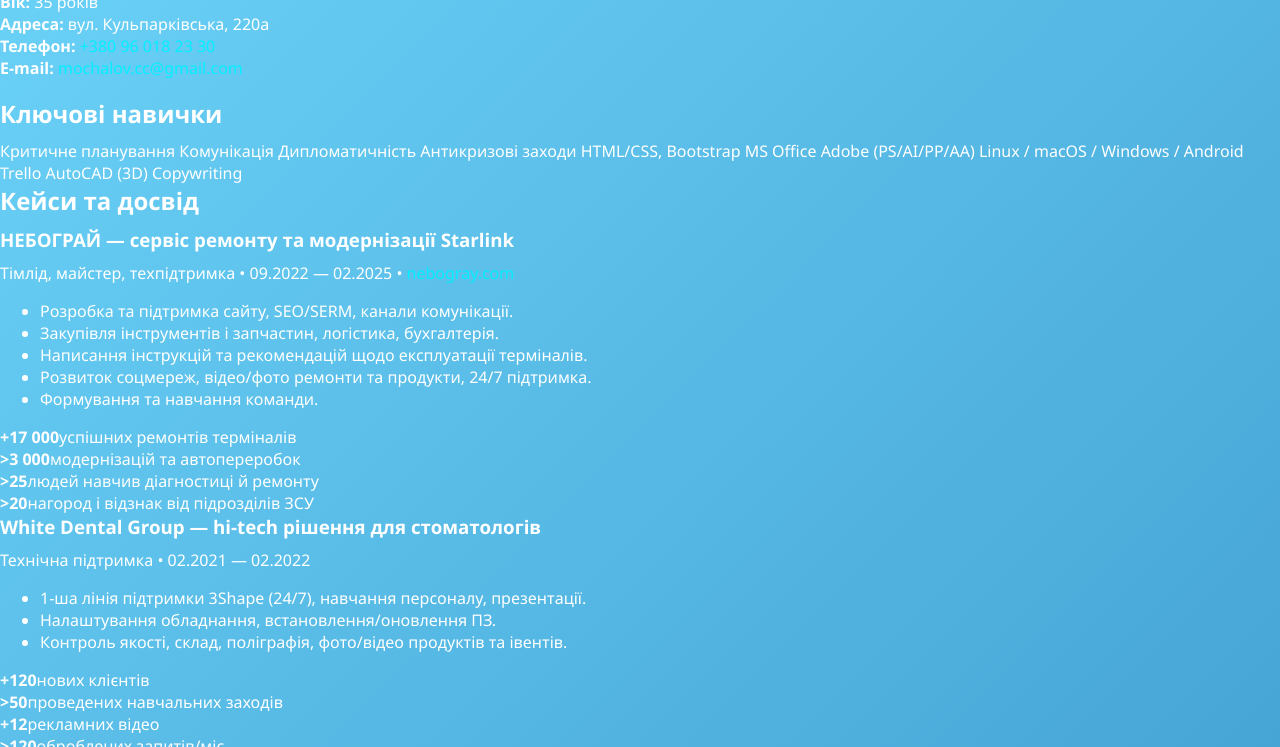
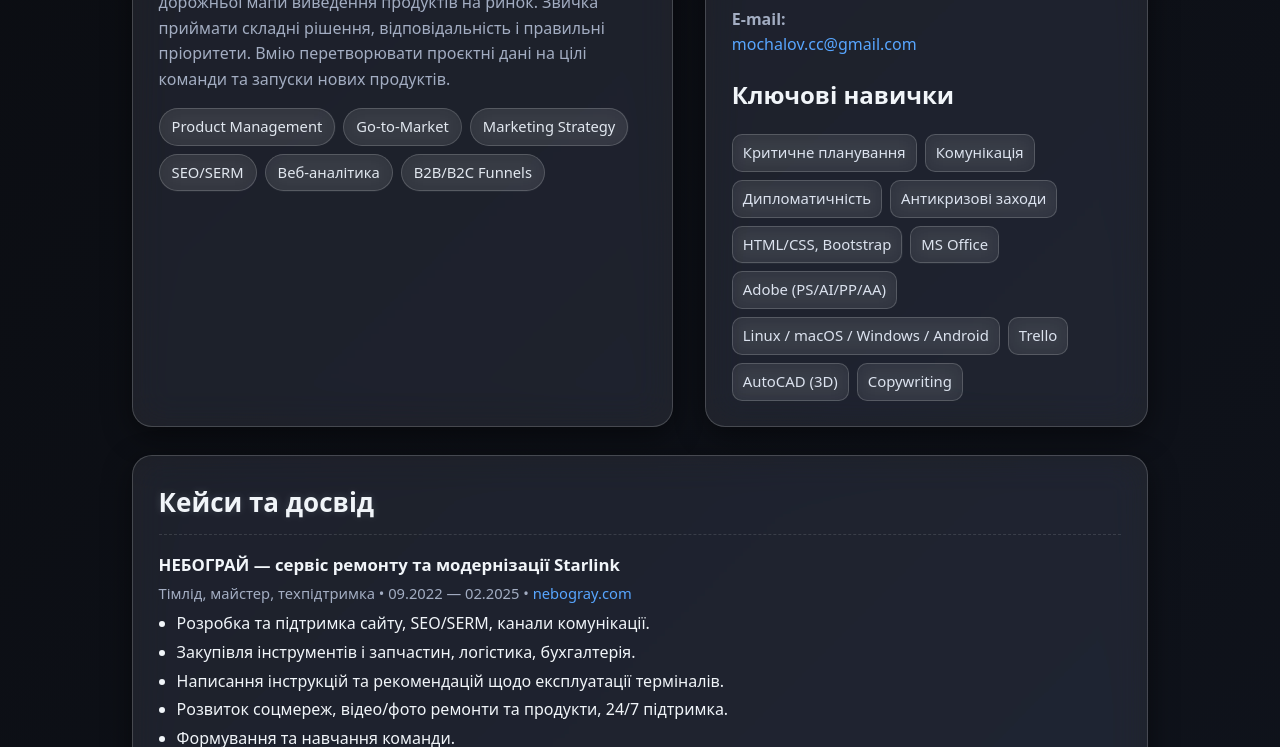
Before and after one commit to Mo-Love/CV_MO2, a plain HTML site: page index.html in a window 1280 px wide. Shown: the part 237-984 px from the top of the page. Drawn offline with Linux system fonts and the light colour scheme.

Commit message:
Update style.css

```diff
--- a/style.css
+++ b/style.css
@@ -1,64 +1,185 @@
-/* Загальні стилі сторінки */
-body {
-    margin: 0;
-    padding: 0;
-    font-family: 'Segoe UI', Tahoma, Geneva, Verdana, sans-serif;
-    background: linear-gradient(135deg, #6dd5fa, #2980b9);
-    color: #fff;
-    min-height: 100vh;
-    display: flex;
-    justify-content: center;
-    align-items: center;
+:root {
+  --bg: linear-gradient(135deg, #0b0d12 0%, #131824 100%);
+  --glass: rgba(255, 255, 255, 0.08);
+  --glass-border: rgba(255, 255, 255, 0.18);
+  --ink: #f1f5f9;
+  --muted: #a3adc2;
+  --pri: #58a6ff;
+  --accent: #7ee787;
+  --warn: #ffdd57;
+  --radius: 20px;
+  --pad: clamp(16px, 2vw, 28px);
+  --w: 1100px;
+  --blur: 18px;
 }
 
-/* Контейнер резюме */
-.resume-container {
-    background: rgba(255, 255, 255, 0.1);
-    backdrop-filter: blur(15px);
-    -webkit-backdrop-filter: blur(15px);
-    border-radius: 20px;
-    padding: 40px;
-    max-width: 600px;
-    width: 90%;
-    box-shadow: 0 8px 32px rgba(0,0,0,0.25);
-    border: 1px solid rgba(255, 255, 255, 0.18);
+* {
+  box-sizing: border-box;
 }
 
-/* Заголовки */
-h1, h2, h3 {
-    margin: 0 0 10px 0;
-    font-weight: 600;
+html, body {
+  margin: 0;
+  background: var(--bg);
+  color: var(--ink);
+  font: 16px/1.6 system-ui, -apple-system, Segoe UI, Roboto, Ubuntu, "Helvetica Neue", Arial;
 }
 
-/* Розділи резюме */
-.section {
-    margin-bottom: 20px;
+a {
+  color: var(--pri);
+  text-decoration: none;
+  transition: 0.2s ease;
+}
+a:hover {
+  text-shadow: 0 0 6px var(--pri);
 }
 
-/* Посилання */
-a {
-    color: #00f0ff;
-    text-decoration: none;
-    transition: 0.3s;
+/* Container */
+.wrap {
+  max-width: var(--w);
+  margin: auto;
+  padding: clamp(18px, 4vw, 42px);
 }
 
-a:hover {
-    text-decoration: underline;
+/* Cards (Glass effect) */
+.card, .section {
+  background: var(--glass);
+  border: 1px solid var(--glass-border);
+  border-radius: var(--radius);
+  padding: var(--pad);
+  backdrop-filter: blur(var(--blur)) saturate(180%);
+  -webkit-backdrop-filter: blur(var(--blur)) saturate(180%);
+  box-shadow: 0 8px 30px rgba(0, 0, 0, 0.45);
+  transition: transform 0.3s ease, box-shadow 0.3s ease;
+}
+.card:hover, .section:hover {
+  transform: translateY(-4px);
+  box-shadow: 0 12px 40px rgba(0, 0, 0, 0.55);
 }
 
-/* Кнопки (якщо є) */
-button {
-    background: rgba(255,255,255,0.2);
-    border: none;
-    padding: 10px 20px;
-    border-radius: 12px;
-    color: #fff;
-    font-weight: bold;
-    cursor: pointer;
-    backdrop-filter: blur(10px);
-    transition: 0.3s;
+/* HERO */
+.hero {
+  display: grid;
+  grid-template-columns: 1.1fr .9fr;
+  gap: clamp(18px, 4vw, 32px);
+  align-items: stretch;
+}
+.hero h1 {
+  margin: .1rem 0 .2rem;
+  font-size: clamp(36px, 6vw, 56px);
+  letter-spacing: .5px;
+  text-shadow: 0 0 10px rgba(88, 166, 255, 0.4);
+}
+.subtitle {
+  font-weight: 700;
+  letter-spacing: .1em;
+  color: var(--accent);
+  text-transform: uppercase;
+  text-shadow: 0 0 6px rgba(126, 231, 135, 0.6);
 }
 
-button:hover {
-    background: rgba(255,255,255,0.3);
+.meta {
+  display: grid;
+  grid-template-columns: repeat(2, minmax(0, 1fr));
+  gap: 10px 20px;
+  margin-top: 12px;
+  color: var(--muted);
 }
+
+/* Chips */
+.chips {
+  margin-top: 14px;
+  display: flex;
+  flex-wrap: wrap;
+  gap: 8px;
+}
+.chip {
+  border: 1px solid var(--glass-border);
+  background: rgba(255,255,255,0.06);
+  border-radius: 999px;
+  padding: 6px 12px;
+  font-size: .92rem;
+  color: #e2e8f0;
+  backdrop-filter: blur(12px);
+}
+
+/* Sections */
+section { margin-top: 28px; }
+.section h2 {
+  margin: 0 0 10px;
+  font-size: clamp(20px, 3vw, 26px);
+  text-shadow: 0 0 8px rgba(255,255,255,0.15);
+}
+.muted { color: var(--muted); }
+
+/* Two-column responsive */
+.grid-2 {
+  display: grid;
+  grid-template-columns: 1fr 1fr;
+  gap: clamp(14px, 2.6vw, 22px);
+}
+@media (max-width: 880px) {
+  .hero { grid-template-columns: 1fr; }
+  .grid-2 { grid-template-columns: 1fr; }
+}
+
+/* Timeline / items */
+.item { padding: 14px 0; border-top: 1px dashed rgba(255,255,255,0.12); }
+.item:first-child { border-top: 0; padding-top: 0; }
+.item h3 { margin: .2rem 0; font-size: 1.05rem; }
+.item .when { font-size: .92rem; color: var(--muted); }
+.bullets { margin: .35rem 0 0; padding-left: 18px; }
+.bullets li { margin: .2rem 0; }
+
+/* Pills list */
+.pills {
+  display: flex;
+  flex-wrap: wrap;
+  gap: 8px;
+}
+.pill {
+  background: rgba(255,255,255,0.05);
+  border: 1px solid rgba(255,255,255,0.18);
+  color: #dce3ef;
+  padding: 6px 10px;
+  border-radius: 10px;
+  font-size: .93rem;
+  backdrop-filter: blur(10px);
+}
+
+/* Metrics */
+.metrics {
+  display: flex;
+  flex-wrap: wrap;
+  gap: 10px;
+  margin-top: 6px;
+}
+.metric {
+  border: 1px solid rgba(255,255,255,0.14);
+  background: rgba(255,255,255,0.05);
+  border-radius: 12px;
+  padding: 10px 12px;
+  min-width: 120px;
+  backdrop-filter: blur(14px);
+}
+.metric b {
+  display: block;
+  font-size: 1.05rem;
+  color: var(--warn);
+  text-shadow: 0 0 8px rgba(255, 221, 87, 0.5);
+}
+
+/* Footer */
+footer {
+  color: #9da6bb;
+  text-align: center;
+  padding: 26px 0;
+  font-size: .92rem;
+}
+
+/* Print */
+@media print {
+  :root { --bg: #fff; --ink: #111; }
+  body { background: #fff; }
+  .card, .section { box-shadow: none; border-color: #ddd; backdrop-filter: none; }
+  a { color: #0645ad; text-shadow: none; }
+}
```
